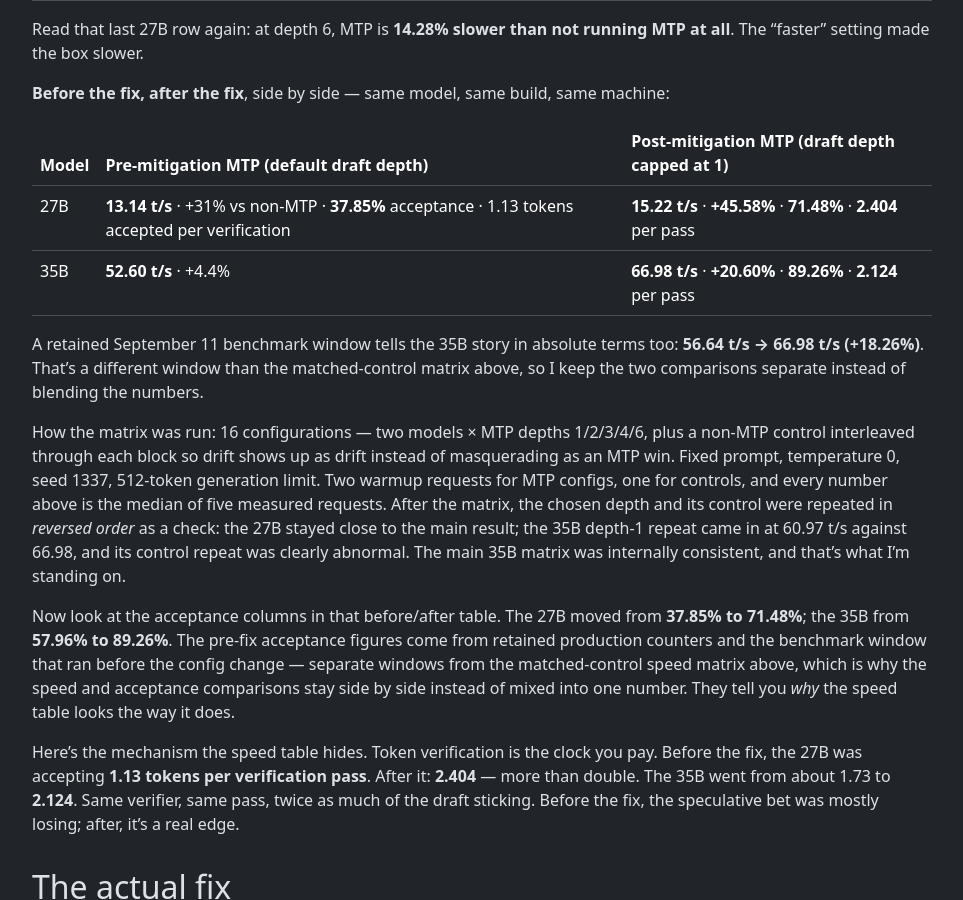
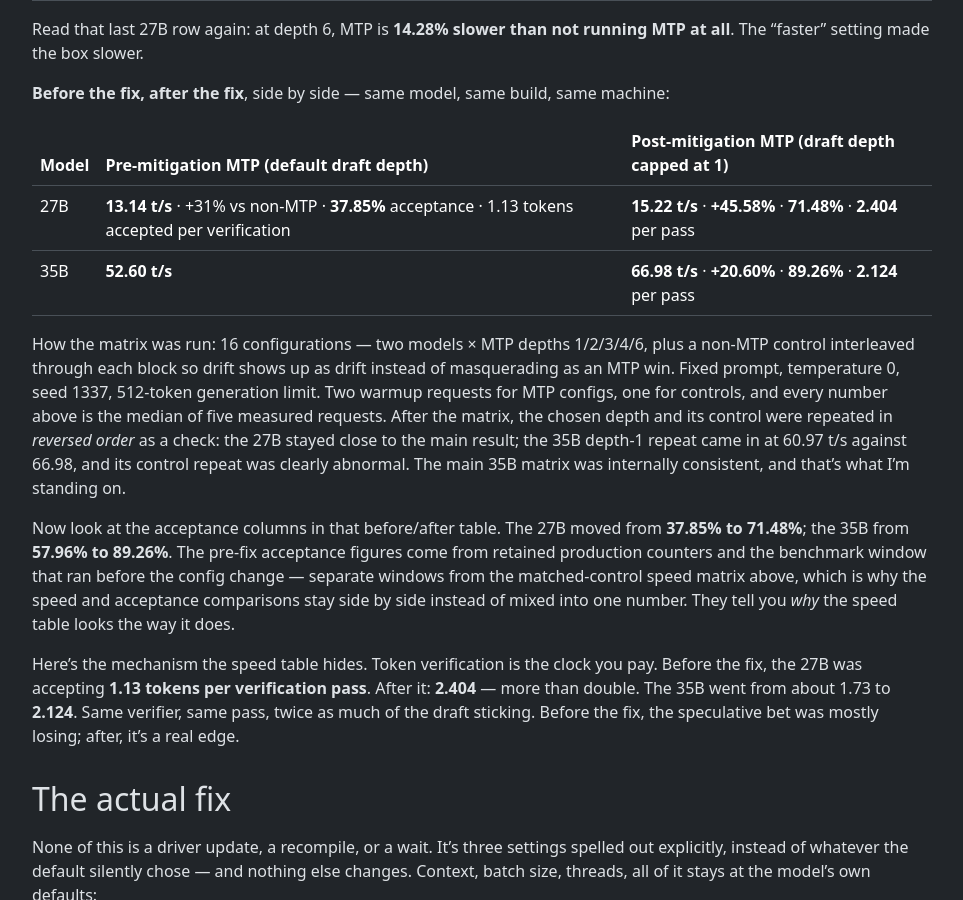
Before and after one commit to cjtrowbridge-com/cjtrowbridge.com, a Jekyll site: the page built from projects/2026-09-17-nvidia-blackwell-mtp-mitigation/index.md, in a window 1280 px wide and 900 px high, scrolled down 3533 px. Shown: the whole window, without its empty margins (158-1121 px from the left). Built offline with Jekyll 4.4.1, drawn with Linux system fonts in a browser that asks for light colours; nearby versions of some CDN libraries.

Commit message:
fixed table

```diff
--- a/projects/2026-09-17-nvidia-blackwell-mtp-mitigation/index.md
+++ b/projects/2026-09-17-nvidia-blackwell-mtp-mitigation/index.md
@@ -92,9 +92,7 @@ Read that last 27B row again: at depth 6, MTP is **14.28% slower than not runnin
 | Model | Pre-mitigation MTP (default draft depth) | Post-mitigation MTP (draft depth capped at 1) |
 | --- | --- | --- |
 | 27B | **13.14 t/s** · +31% vs non-MTP · **37.85%** acceptance · 1.13 tokens accepted per verification | **15.22 t/s** · **+45.58%** · **71.48%** · **2.404** per pass |
-| 35B | **52.60 t/s** · +4.4% | **66.98 t/s** · **+20.60%** · **89.26%** · **2.124** per pass |
-
-A retained September 11 benchmark window tells the 35B story in absolute terms too: **56.64 t/s → 66.98 t/s (+18.26%)**. That's a different window than the matched-control matrix above, so I keep the two comparisons separate instead of blending the numbers.
+| 35B | **52.60 t/s** | **66.98 t/s** · **+20.60%** · **89.26%** · **2.124** per pass |
 
 How the matrix was run: 16 configurations — two models × MTP depths 1/2/3/4/6, plus a non-MTP control interleaved through each block so drift shows up as drift instead of masquerading as an MTP win. Fixed prompt, temperature 0, seed 1337, 512-token generation limit. Two warmup requests for MTP configs, one for controls, and every number above is the median of five measured requests. After the matrix, the chosen depth and its control were repeated in *reversed order* as a check: the 27B stayed close to the main result; the 35B depth-1 repeat came in at 60.97 t/s against 66.98, and its control repeat was clearly abnormal. The main 35B matrix was internally consistent, and that's what I'm standing on.
 
```
